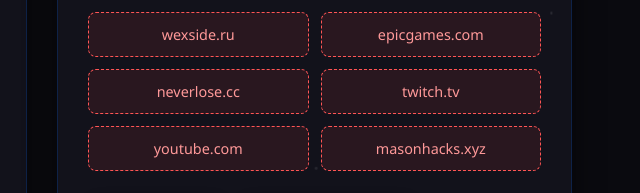
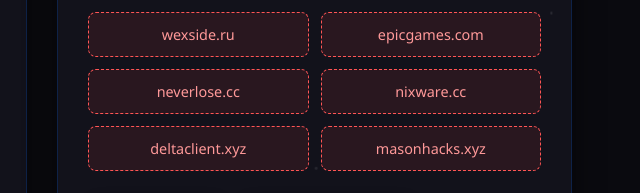
Before and after one commit to Lonexdd/bio.github.io, a plain HTML site: page index.html in a window 1280 px wide. Shown: the part 389-582 px from the top of the page, 598-1238 px from the left. Drawn offline with Linux system fonts and the light colour scheme.

Commit message:
Update index.html

```diff
--- a/index.html
+++ b/index.html
@@ -724,8 +724,8 @@
             'wexside.ru',
             'epicgames.com',
             'neverlose.cc',
-            'twitch.tv',
-            'youtube.com',
+            'nixware.cc',
+            'deltaclient.xyz',
             'masonhacks.xyz',
         ];
 
```
